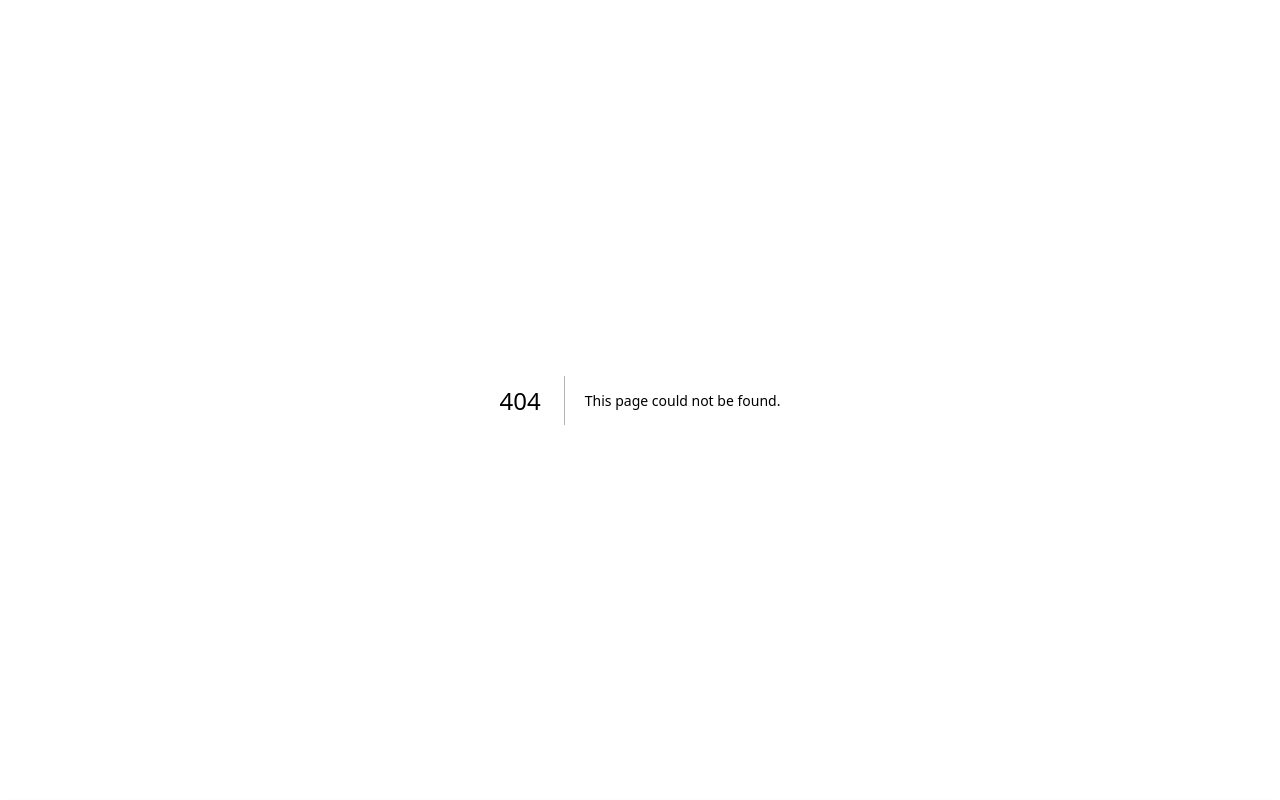
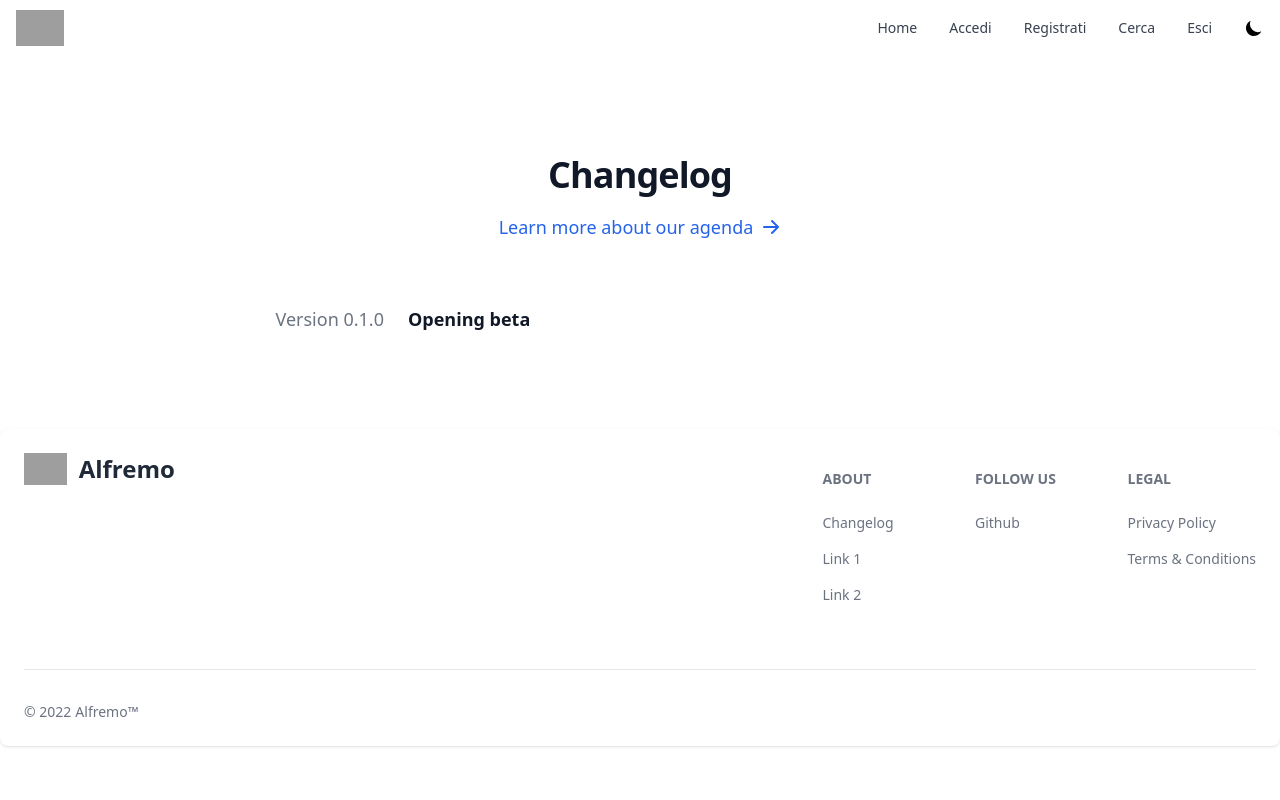
Before and after one commit to Forz70043/Alfremo, a Next.js app: page /changelog in a window 1280 px wide. Before the commit this address had no page. Shown: the top 800 px of the page. Built offline with nearby package versions, Linux system fonts and the light colour scheme; grey boxes are pictures that could not be loaded.

Commit message:
add changelog

```diff
--- /dev/null
+++ b/components/ChangelogComponent.js
@@ -0,0 +1,124 @@
+import React from 'react';
+
+export default function ChangelogComponent(props) {
+    return (
+        <>
+            <section class="bg-white dark:bg-gray-900 antialiased">
+                <div class="max-w-screen-xl px-4 py-8 mx-auto lg:px-6 sm:py-16 lg:py-24">
+                    <div class="max-w-3xl mx-auto text-center">
+                        <h2 class="text-4xl font-extrabold leading-tight tracking-tight text-gray-900 dark:text-white">
+                            Changelog
+                        </h2>
+
+                        <div class="mt-4">
+                            <a href="#" title=""
+                                class="inline-flex items-center text-lg font-medium text-primary-600 hover:underline dark:text-primary-500">
+                                Learn more about our agenda
+                                <svg aria-hidden="true" class="w-5 h-5 ml-2" xmlns="http://www.w3.org/2000/svg" viewBox="0 0 20 20"
+                                    fill="currentColor">
+                                    <path fill-rule="evenodd"
+                                        d="M10.293 3.293a1 1 0 011.414 0l6 6a1 1 0 010 1.414l-6 6a1 1 0 01-1.414-1.414L14.586 11H3a1 1 0 110-2h11.586l-4.293-4.293a1 1 0 010-1.414z"
+                                        clip-rule="evenodd" />
+                                </svg>
+                            </a>
+                        </div>
+                    </div>
+
+                    <div class="flow-root max-w-3xl mx-auto mt-8 sm:mt-12 lg:mt-16">
+                        <div class="-my-4 divide-y divide-gray-200 dark:divide-gray-700">
+                            <div class="flex flex-col gap-2 py-4 sm:gap-6 sm:flex-row sm:items-center">
+                                <p class="w-32 text-lg font-normal text-gray-500 sm:text-right dark:text-gray-400 shrink-0">
+                                    Version 0.1.0
+                                </p>
+                                <h3 class="text-lg font-semibold text-gray-900 dark:text-white">
+                                    <a href="#" class="hover:underline">Opening beta</a>
+                                </h3>
+                            </div>
+
+                            {/* <div class="flex flex-col gap-2 py-4 sm:gap-6 sm:flex-row sm:items-center">
+                                <p class="w-32 text-lg font-normal text-gray-500 sm:text-right dark:text-gray-400 shrink-0">
+                                    09:00 - 10:00
+                                </p>
+                                <h3 class="text-lg font-semibold text-gray-900 dark:text-white">
+                                    <a href="#" class="hover:underline">Bergside LLC: Controlling the video traffic flows</a>
+                                </h3>
+                            </div>
+
+                            <div class="flex flex-col gap-2 py-4 sm:gap-6 sm:flex-row sm:items-center">
+                                <p class="w-32 text-lg font-normal text-gray-500 sm:text-right dark:text-gray-400 shrink-0">
+                                    10:00 - 11:00
+                                </p>
+                                <h3 class="text-lg font-semibold text-gray-900 dark:text-white">
+                                    <a href="#" class="hover:underline">Flowbite - An Open Framework for Forensic Watermarking</a>
+                                </h3>
+                            </div>
+
+                            <div class="flex flex-col gap-2 py-4 sm:gap-6 sm:flex-row sm:items-center">
+                                <p class="w-32 text-lg font-normal text-gray-500 sm:text-right dark:text-gray-400 shrink-0">
+                                    11:00 - 12:00
+                                </p>
+                                <h3 class="text-lg font-semibold text-gray-900 dark:text-white">
+                                    <a href="#" class="hover:underline">Coffee Break</a>
+                                </h3>
+                            </div>
+
+                            <div class="flex flex-col gap-2 py-4 sm:gap-6 sm:flex-row sm:items-center">
+                                <p class="w-32 text-lg font-normal text-gray-500 sm:text-right dark:text-gray-400 shrink-0">
+                                    12:00 - 13:00
+                                </p>
+                                <h3 class="text-lg font-semibold text-gray-900 dark:text-white">
+                                    <a href="#" class="hover:underline">Scaling your brand from €0 to multimillion euros</a>
+                                </h3>
+                            </div>
+
+                            <div class="flex flex-col gap-2 py-4 sm:gap-6 sm:flex-row sm:items-center">
+                                <p class="w-32 text-lg font-normal text-gray-500 sm:text-right dark:text-gray-400 shrink-0">
+                                    13:00 - 14:00
+                                </p>
+                                <h3 class="text-lg font-semibold text-gray-900 dark:text-white">
+                                    <a href="#" class="hover:underline">Updates from the Open Source Multimedia community</a>
+                                </h3>
+                            </div>
+
+                            <div class="flex flex-col gap-2 py-4 sm:gap-6 sm:flex-row sm:items-center">
+                                <p class="w-32 text-lg font-normal text-gray-500 sm:text-right dark:text-gray-400 shrink-0">
+                                    14:00 - 15:00
+                                </p>
+                                <h3 class="text-lg font-semibold text-gray-900 dark:text-white">
+                                    <a href="#" class="hover:underline">Exploring the balance between customer acquisition and retention</a>
+                                </h3>
+                            </div>
+
+                            <div class="flex flex-col gap-2 py-4 sm:gap-6 sm:flex-row sm:items-center">
+                                <p class="w-32 text-lg font-normal text-gray-500 sm:text-right dark:text-gray-400 shrink-0">
+                                    15:00 - 16:00
+                                </p>
+                                <h3 class="text-lg font-semibold text-gray-900 dark:text-white">
+                                    <a href="#" class="hover:underline">Flowbite - An Open Framework for Forensic Watermarking</a>
+                                </h3>
+                            </div>
+
+                            <div class="flex flex-col gap-2 py-4 sm:gap-6 sm:flex-row sm:items-center">
+                                <p class="w-32 text-lg font-normal text-gray-500 sm:text-right dark:text-gray-400 shrink-0">
+                                    16:00 - 14:00
+                                </p>
+                                <h3 class="text-lg font-semibold text-gray-900 dark:text-white">
+                                    <a href="#" class="hover:underline">Scaling your brand from €0 to multimillion euros</a>
+                                </h3>
+                            </div>
+
+                            <div class="flex flex-col gap-2 py-4 sm:gap-6 sm:flex-row sm:items-center">
+                                <p class="w-32 text-lg font-normal text-gray-500 sm:text-right dark:text-gray-400 shrink-0">
+                                    17:00 - 14:00
+                                </p>
+                                <h3 class="text-lg font-semibold text-gray-900 dark:text-white">
+                                    <a href="#" class="hover:underline">Drinks & networking</a>
+                                </h3>
+                            </div> */}
+                        </div>
+                    </div>
+                </div>
+            </section>
+        </>
+    );
+};
--- a/components/FooterComponent.js
+++ b/components/FooterComponent.js
@@ -14,7 +14,7 @@
                             <div>
                                 <Footer.Title title="about" />
                                 <Footer.LinkGroup col={true}>
-                                    <Footer.Link href="#">Changelog</Footer.Link>
+                                    <Footer.Link href="/changelog">Changelog</Footer.Link>
                                     <Footer.Link href="#">Link 1</Footer.Link>
                                     <Footer.Link href="#">Link 2</Footer.Link>
                                 </Footer.LinkGroup>
--- /dev/null
+++ b/pages/changelog.js
@@ -0,0 +1,16 @@
+import NavbarComponent from "@/components/Navbar";
+import ChangelogComponent from "@/components/ChangelogComponent";
+import {useRouter} from 'next/router';
+
+export default function Changelog() {
+    const router = useRouter();
+    let pathRoute = router.pathname.toLocaleLowerCase();
+    return(
+        <>
+            <NavbarComponent currentPage={pathRoute} />
+            <div>
+                <ChangelogComponent id="changelog" />
+            </div>
+        </>
+    )
+}
```
